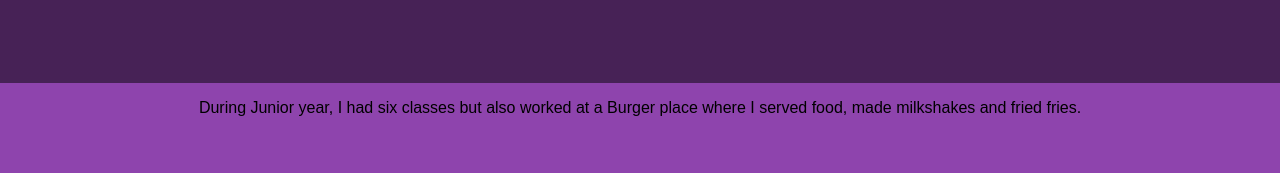
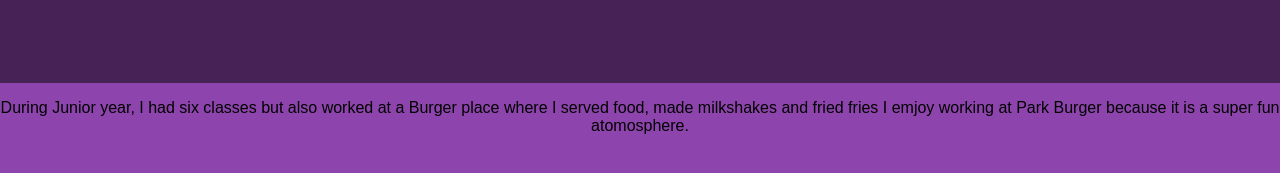
Before and after one commit to randygardener/APCSP, a plain HTML site: page index.htm in a window 1280 px wide. Shown: the part 237-410 px from the top of the page. Drawn offline with Linux system fonts and the light colour scheme.

Commit message:
Update and rename index.html to index.htm

```diff
--- a/index.html
+++ b/index.htm
@@ -13,7 +13,7 @@
   </div>
 </div>
 <body>
-	<p> During Junior year, I had six classes but also worked at a Burger place where I served food, made milkshakes and fried fries. </p>
+	<p> During Junior year, I had six classes but also worked at a Burger place where I served food, made milkshakes and fried fries I emjoy working at Park Burger because it is a super fun atomosphere. </p>
 
 
 </body>
```
